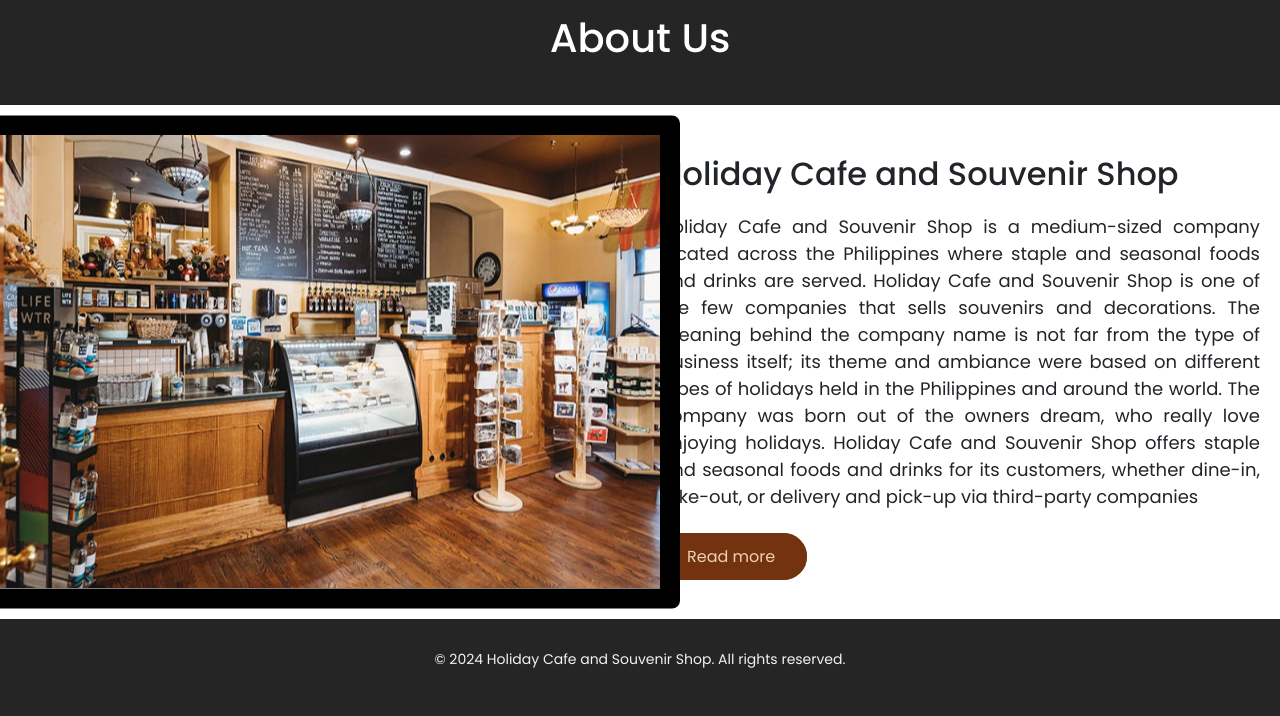
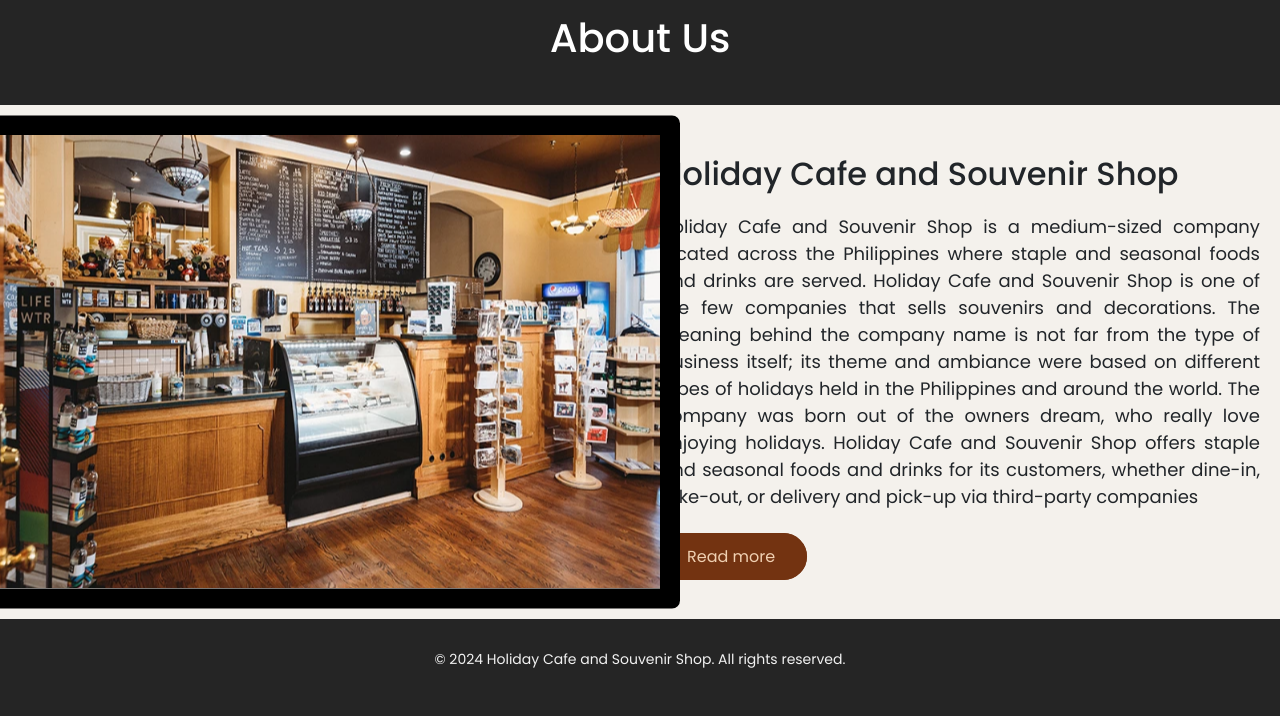
Before and after one commit to AaronClaude/Holiday-Cafe-and-Souvenir-Shop-CAPSTONE, a PHP site: page / in a window 1280 px wide; the page is wider, and only the part inside the window is pictured. Shown: the part 753-1469 px from the top of that part. Run offline with PHP 8.4, Linux system fonts and the light colour scheme; grey boxes labelled with a size stand in for pictures from a placeholder-image service; some libraries are stand-ins or nearby versions.

Commit message:
update html, css

```diff
--- a/CSS/styles.css
+++ b/CSS/styles.css
@@ -1,6 +1,8 @@
 * {
   margin: 0;
   padding: 0;
+  right: 0;
+  left: 0;
   box-sizing: border-box;
 }
 
@@ -254,6 +256,7 @@ nav ul li a:hover:after {
   width: 100%;
   margin: 0 auto;
   padding: 50px 20px;
+  background-color: #F4F1EC;
 }
 
 /* slideshow*/
--- a/index.html
+++ b/index.html
@@ -141,6 +141,7 @@
           <div class="about-content">
               <h2> Holiday Cafe and Souvenir Shop </h2>
               <p> Holiday Cafe and Souvenir Shop is a medium-sized company located across the Philippines where staple and seasonal foods and drinks are served. Holiday Cafe and Souvenir Shop is one of the few companies that sells souvenirs and decorations. The meaning behind the company name is not far from the type of business itself; its theme and ambiance were based on different types of holidays held in the Philippines and around the world. The company was born out of the owners dream, who really love enjoying holidays. Holiday Cafe and Souvenir Shop offers staple and seasonal foods and drinks for its customers, whether dine-in, take-out, or delivery and pick-up via third-party companies </p>
+
               <a href="#" class="btn-2">Read more</a>
           </div>
 
@@ -155,6 +156,7 @@
 </footer>
 
 </body>
+
 <!-- Script for bootstrap 5-->
 <script src="https://cdn.jsdelivr.net/npm/bootstrap@5.3.2/dist/js/bootstrap.min.js" integrity="sha384-BBtl+eGJRgqQAUMxJ7pMwbEyER4l1g+O15P+16Ep7Q9Q+zqX6gSbd85u4mG4QzX+" crossorigin="anonymous"></script>
 
```
